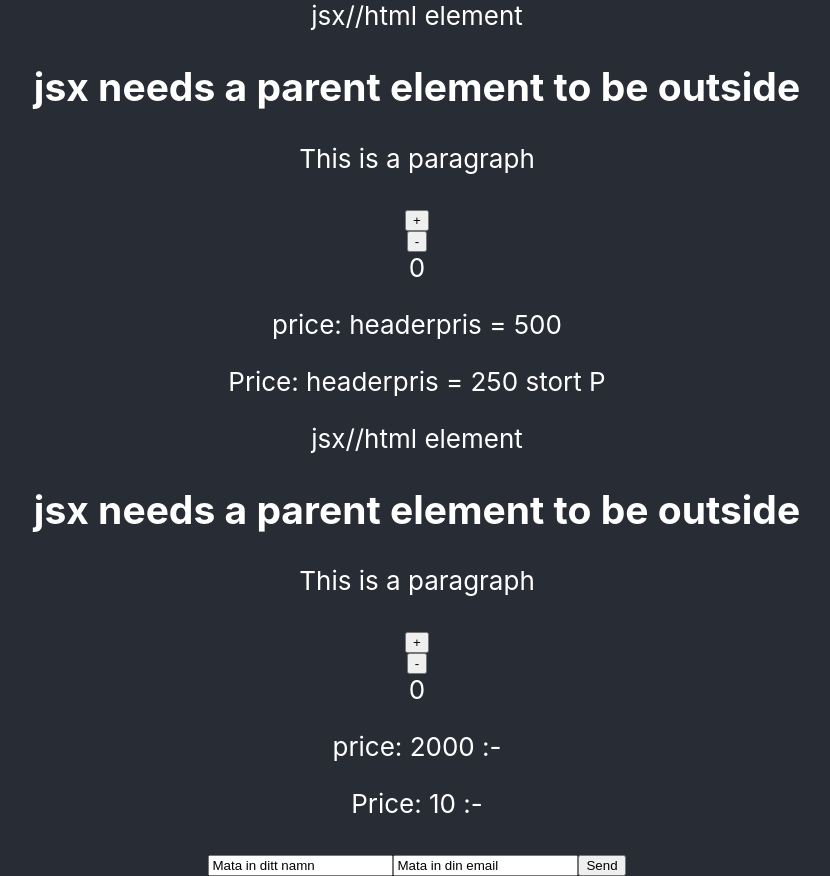
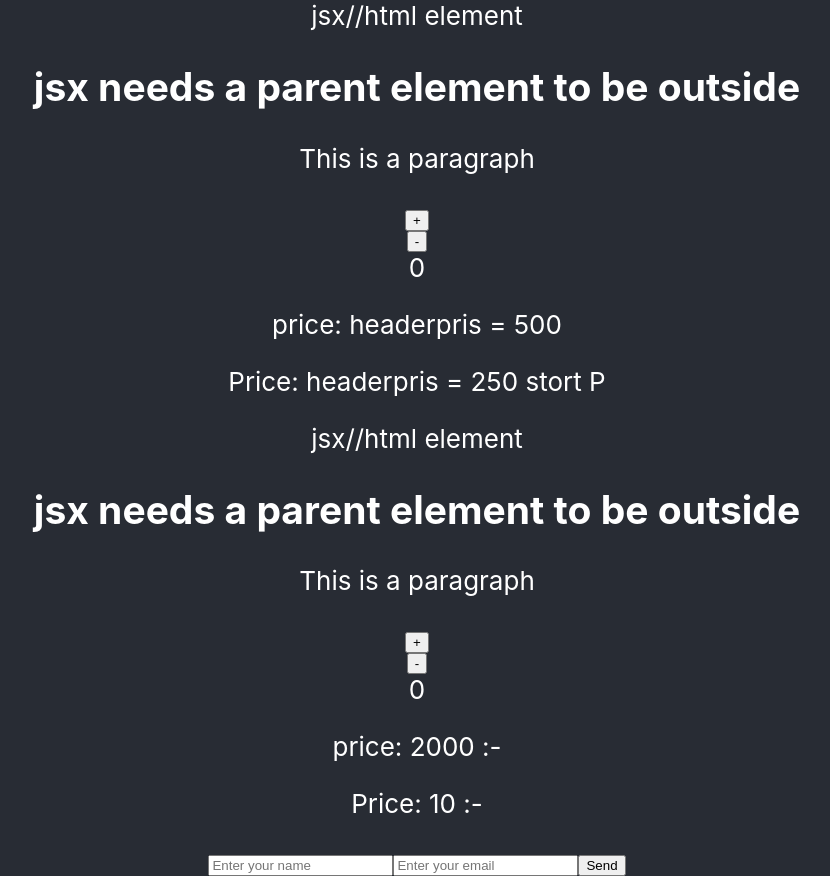
Before and after one commit to shawndevp/React-GO, a React (Create React App) app in the folder reactcourse/: page / in a window 1280 px wide. Shown: the whole page, without its empty margins (223-1053 px from the left). Built offline with nearby package versions, Linux system fonts and the light colour scheme.

Commit message:
flera inputs cross map

```diff
--- a/reactcourse/src/components/form.js
+++ b/reactcourse/src/components/form.js
@@ -5,12 +5,18 @@ function Form () {
         // En onSubmit function == handleSubmit
 
         // En onChange function == handleOnChnage
-        const [name, setName] = useState("Mata in ditt namn")
-        const [email, setEmail] = useState("Mata in din email")
+        // const [name, setName] = useState("Mata in ditt namn")
+        // const [email, setEmail] = useState("Mata in din email")
+        const initialValues = {
+            name: "",
+            email: ""
+        }
+
+        const [formValues, setFormValues] = useState(initialValues);
 
     function handleSubmit(e) {
         e.preventDefault();
-        console.log("name_IN:", name, "email_IN:", email)
+        console.log("name_IN:", formValues.name, "email_IN:", formValues.email )
     }
 
     function handleOnChnage(e) {
@@ -19,15 +25,21 @@ function Form () {
         // setEmail(e.target.value)
 
         // console.log({[e.target.name]: e.target.value})
-    }
+
+
+    setFormValues ( {
+        ...formValues,
+        [e.target.name]:e.target.value
+    })
+}
 
 
     return (
 
         <form onSubmit={handleSubmit}>
 
-            <input placeholder= "Enter your name" name="name" value={name} onChange={handleOnChnage} />
-            <input placeholder = "Enter your email" name="email" value={email} onChange={handleOnChnage} />
+            <input placeholder= "Enter your name" name="name" value={formValues.name} onChange={handleOnChnage} />
+            <input placeholder = "Enter your email" name="email" value={formValues.email} onChange={handleOnChnage} />
             <button>Send</button>
 
         </form>
```
